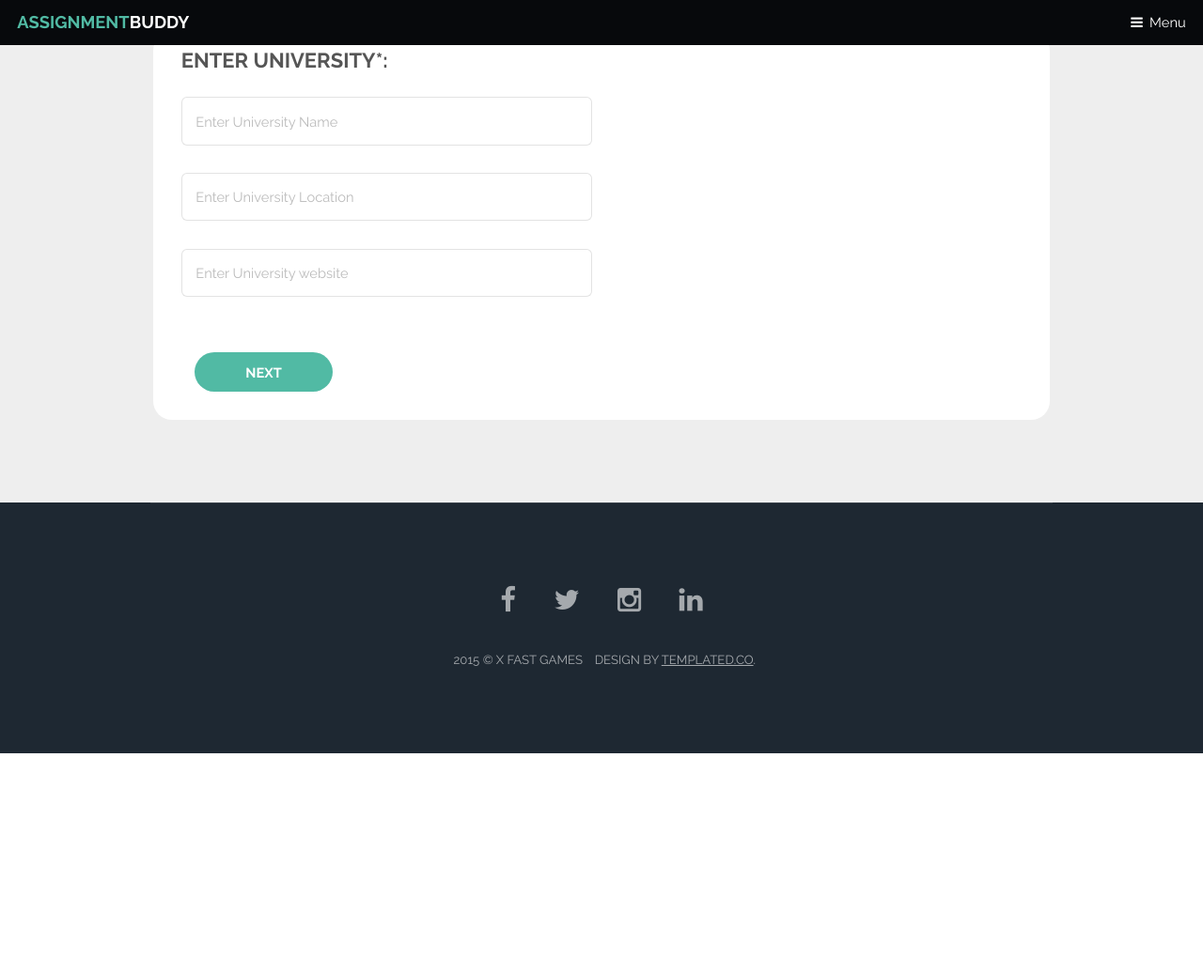
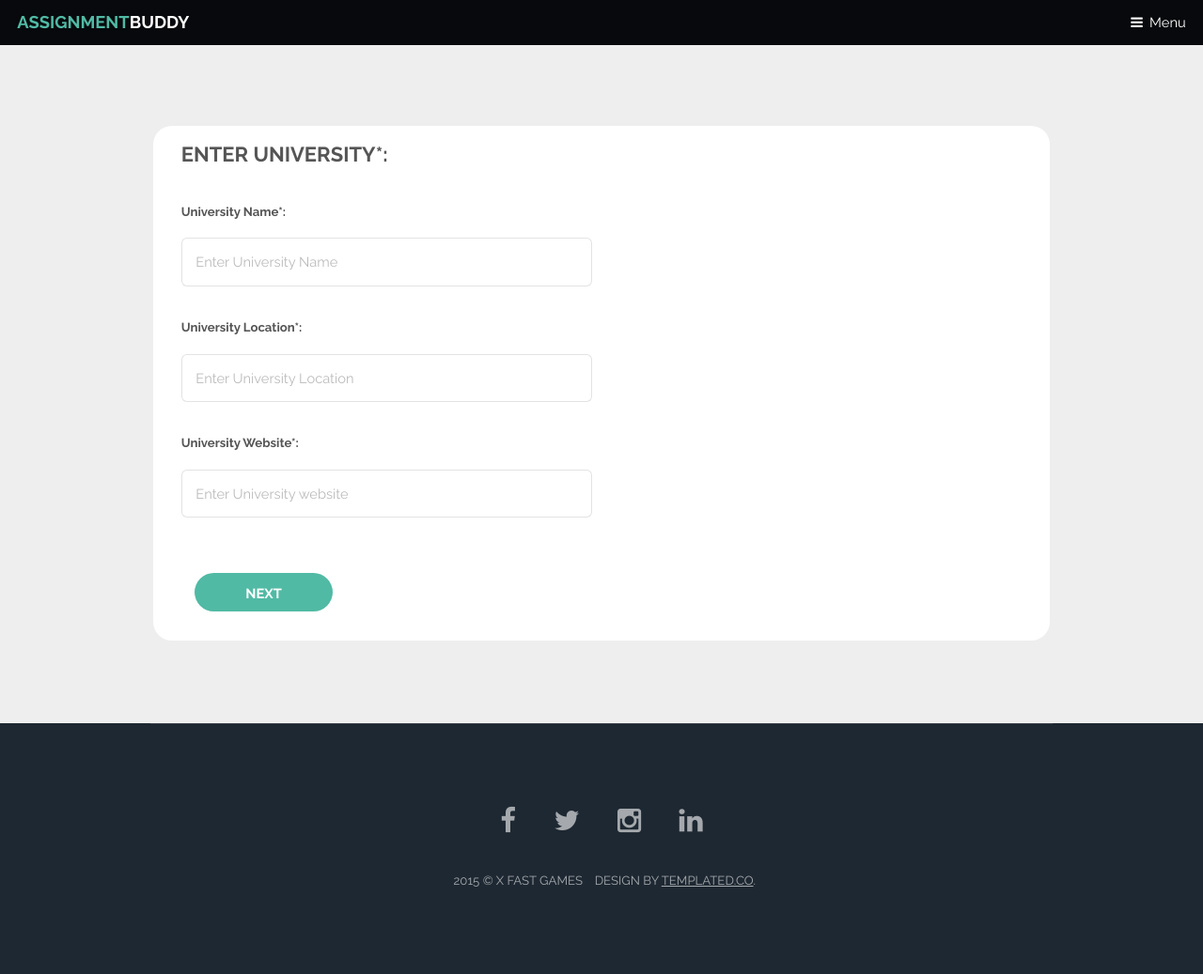
Before and after one commit to xxfast/AssignmentBuddy, a PHP site: page /create_university.php in a window 1280 px wide. Shown: the whole page at 94% size. Before the commit the page ends 802 px from the top, so only its background shows below. Run offline with PHP 8.4, Linux system fonts and the light colour scheme.

Commit message:
Modified the wrap issue
Fixed the wrap issue which was caused by CSS on the folowing pages.
create_crouse.php, create_university.php, register_form.php,
select_course.php and select_university.php

```diff
--- a/create_course.php
+++ b/create_course.php
@@ -22,7 +22,7 @@
 		<section id="one" class="wrapper style1">
 				<div class="inner">
 					<form id="register" method="post" action="register_process.php" <!--novalidate = "novalidate"-->
-					<article class="registerfeature">
+					<article class="feature">
 								<div class="content">
 									<h2>Create Course</h2>
 									<p><label for="course_code">Course Code&#42;:</label>
--- a/create_university.php
+++ b/create_university.php
@@ -22,17 +22,17 @@
 		<section id="one" class="wrapper style1">
 				<div class="inner">
 					<form id="register" method="post" action="register_process.php" <!--novalidate = "novalidate"-->
-					<article class="registerfeature">
+					<article class="feature">
 							<div class="content">
 							<h2>Enter University*:</h2>
-							<p>
-							<input type="text" name="name" id="name" value="" placeholder="Enter University Name" required="required" />
+							<p><p><label for="university_name">University Name&#42;:</label>
+							<input type="text" name="university_name" id="university_name" value="" placeholder="Enter University Name" required="required" />
 							</p>
-							<p>
-							<input type="text" name="name" id="name" value="" placeholder="Enter University Location" required="required" />
+							<p><p><label for="university_location">University Location&#42;:</label>
+							<input type="text" name="university_location" id="university_location" value="" placeholder="Enter University Location" required="required" />
 							</p>
-							<p>
-							<input type="text" name="name" id="name" value="" placeholder="Enter University website" required="required" />
+							<p><p><label for="university_website">University Website&#42;:</label>
+							<input type="text" name="university_website" id="university_website" value="" placeholder="Enter University website" required="required" />
 							</p>
 							<ul class="actions">
 							<li class="actions">
--- a/register_form.php
+++ b/register_form.php
@@ -22,7 +22,7 @@
 		<section id="one" class="wrapper style1">
 				<div class="inner">
 					<form id="register" method="post" action="register_process.php" <!--novalidate = "novalidate"-->
-					<article class="registerfeature">
+					<article class="feature">
 								<div class="content">
 									<h2>Personal Details</h2>
 									<p>
--- a/select_course.php
+++ b/select_course.php
@@ -22,7 +22,7 @@
 		<section id="one" class="wrapper style1">
 				<div class="inner">
 					<form id="register" method="post" action="register_process.php" <!--novalidate = "novalidate"-->
-					<article class="registerfeature">
+					<article class="feature">
 								<div class="content">
 									<h2>Select Course</h2>
 
```
Also changed, not shown: select_university.php (+7 -6 lines).
